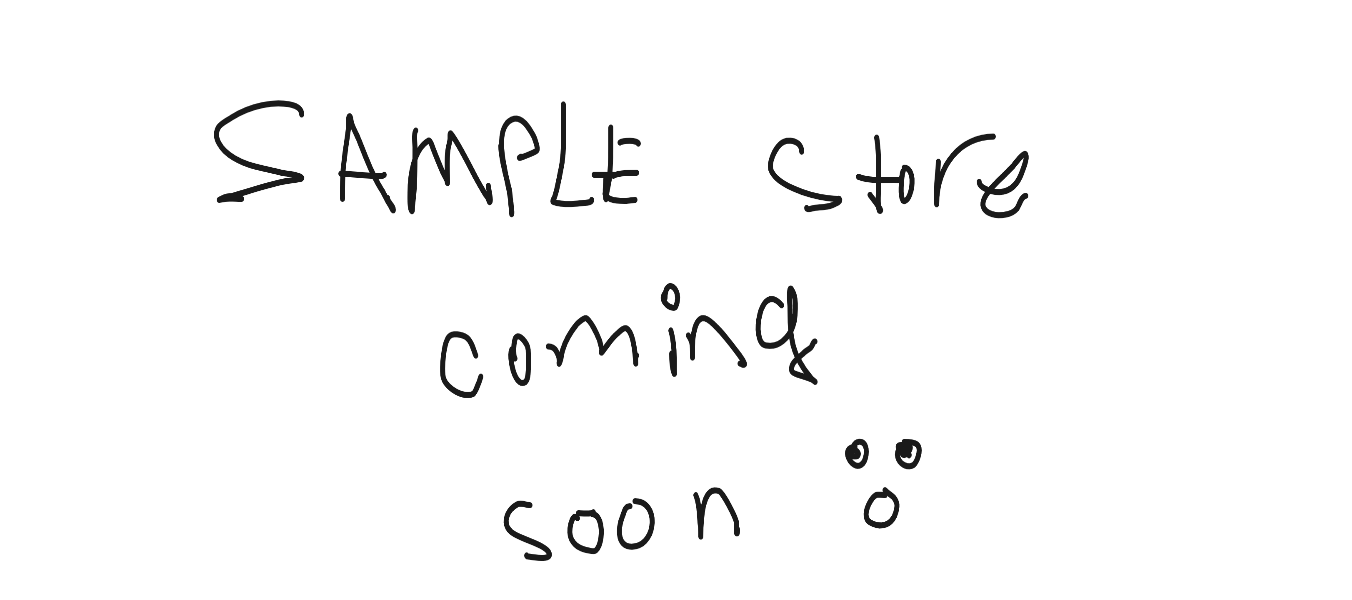
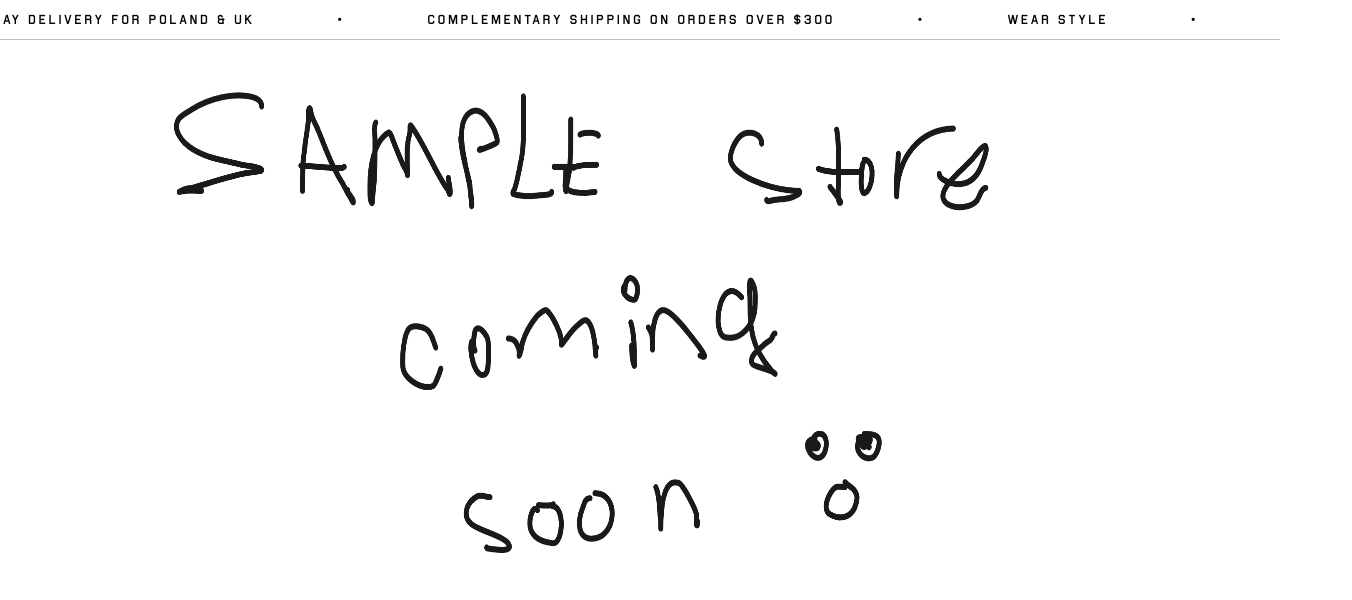
Before and after one commit to xxcuzz/SampleStore, an Angular app in the folder samplestore.client/: page / in a window 1280 px wide. Shown: the top 600 px of the page, 1352 px wide, since content can reach past the window. Built offline with nearby package versions, Linux system fonts and the light colour scheme.

Commit message:
FE: Add banner in header section

```diff
--- a/samplestore.client/src/app/app.component.css
+++ b/samplestore.client/src/app/app.component.css
@@ -1,14 +1,48 @@
 :host {
-    max-width: 1280px;
-    padding: 2rem;
-    text-align: center;
+  text-align: center;
 }
 
-th, td {
-    padding-left: 1rem;
-    padding-right: 1rem;
+.nav-with-banner{
+  position: fixed;
+  z-index: 999;
+  background-color: #ffffffab;
+  backdrop-filter: blur(10px);
 }
 
-table {
-    margin: 0 auto;
+.banner {
+  --gap: 1rem;
+  display: flex;
+  overflow: hidden;
+  user-select: none;
+  gap: var(--gap);
+
+  font-family: 'airbn2plt', sans-serif;
+  font-size: 0.5rem;
+  text-transform: uppercase;
+  letter-spacing: .1rem;
+  padding: 0.5rem 0;
+
+  border-bottom: 1px solid rgb(193,193,193);
 }
+
+.banner__content {
+  flex-shrink: 0;
+  display: flex;
+  justify-content: space-around;
+  min-width: 100%;
+  gap: var(--gap);
+  animation: running-line 20s linear infinite;
+
+  margin: 0;
+  padding: 0;
+  list-style-type: none;
+}
+
+@keyframes running-line {
+  from {
+    transform: translateX(0);
+  }
+  to {
+    transform: translateX(calc(-100% - var(--gap)));
+  }
+}
--- a/samplestore.client/src/app/app.component.html
+++ b/samplestore.client/src/app/app.component.html
@@ -1 +1,16 @@
-<img src="samplestore.png" style="width: 100vw; height: 100vh;"/>
+<header>
+  <div class="nav-with-banner">
+    <div class="banner">
+      <ul class="banner__content">
+        <li *ngFor="let line of lines">{{line}}</li>
+      </ul>
+
+      <ul aria-hidden="true" class="banner__content">
+        <li *ngFor="let line of lines">{{line}}</li>
+      </ul>
+    </div>
+
+  </div>
+</header>
+
+<img src="samplestore.png" style="width: 100vw; height: 100vh;" />
--- a/samplestore.client/src/app/app.component.ts
+++ b/samplestore.client/src/app/app.component.ts
@@ -11,6 +11,13 @@ export class AppComponent implements OnInit {
 
   constructor(private http: HttpClient) {}
 
+  readonly lines = ['WEAR STYLE',
+    '•',
+    '2 DAY DELIVERY FOR POLAND & UK',
+    '•',
+    'COMPLEMENTARY SHIPPING ON ORDERS OVER $300',
+    '•'];
+
   ngOnInit() { }
 
   title = 'samplestore.client';
--- a/samplestore.client/src/styles.css
+++ b/samplestore.client/src/styles.css
@@ -1 +1,12 @@
 /* You can add global styles to this file, and also import other style files */
+@font-face {
+  font-family: airbn2plt;
+  src: url('assets/fonts/arbn2plt.ttf');
+}
+
+html,
+body {
+  margin: 0;
+  height: 100%;
+  font-size: 25px;
+}
```
